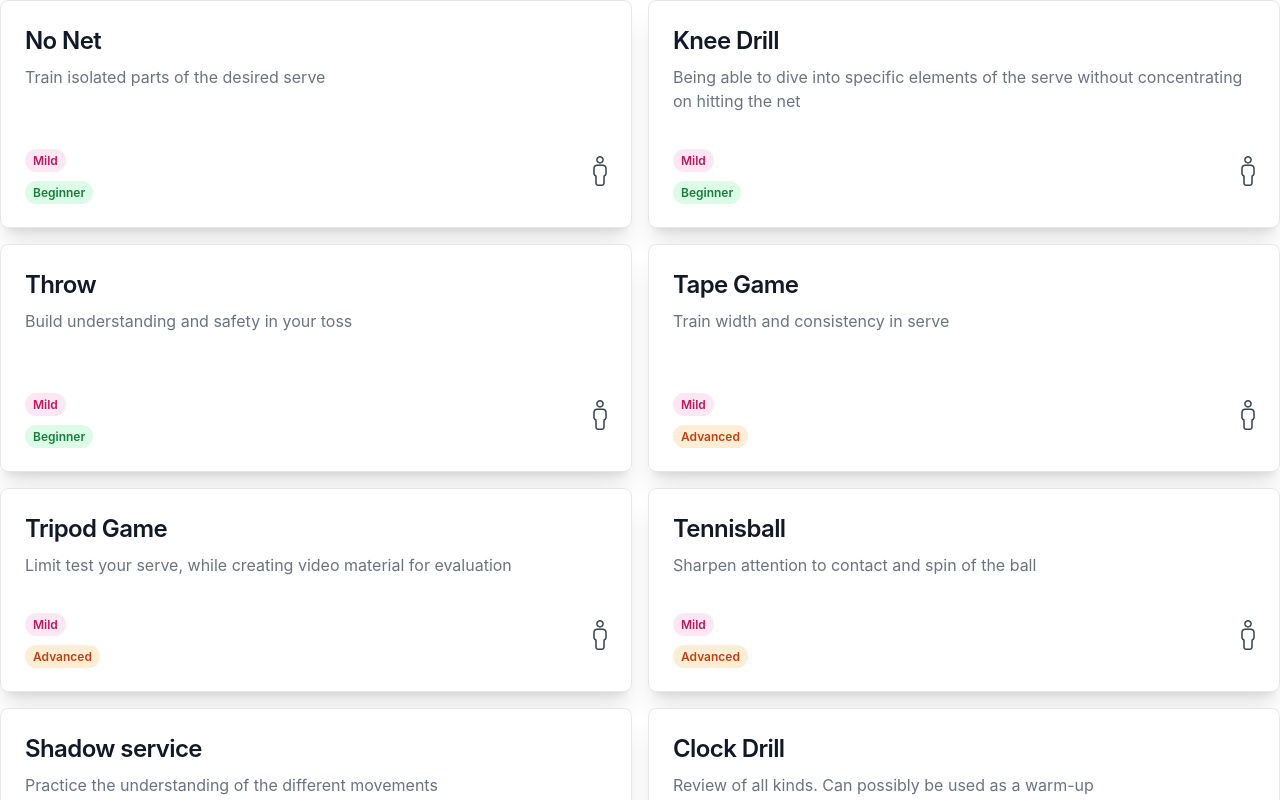
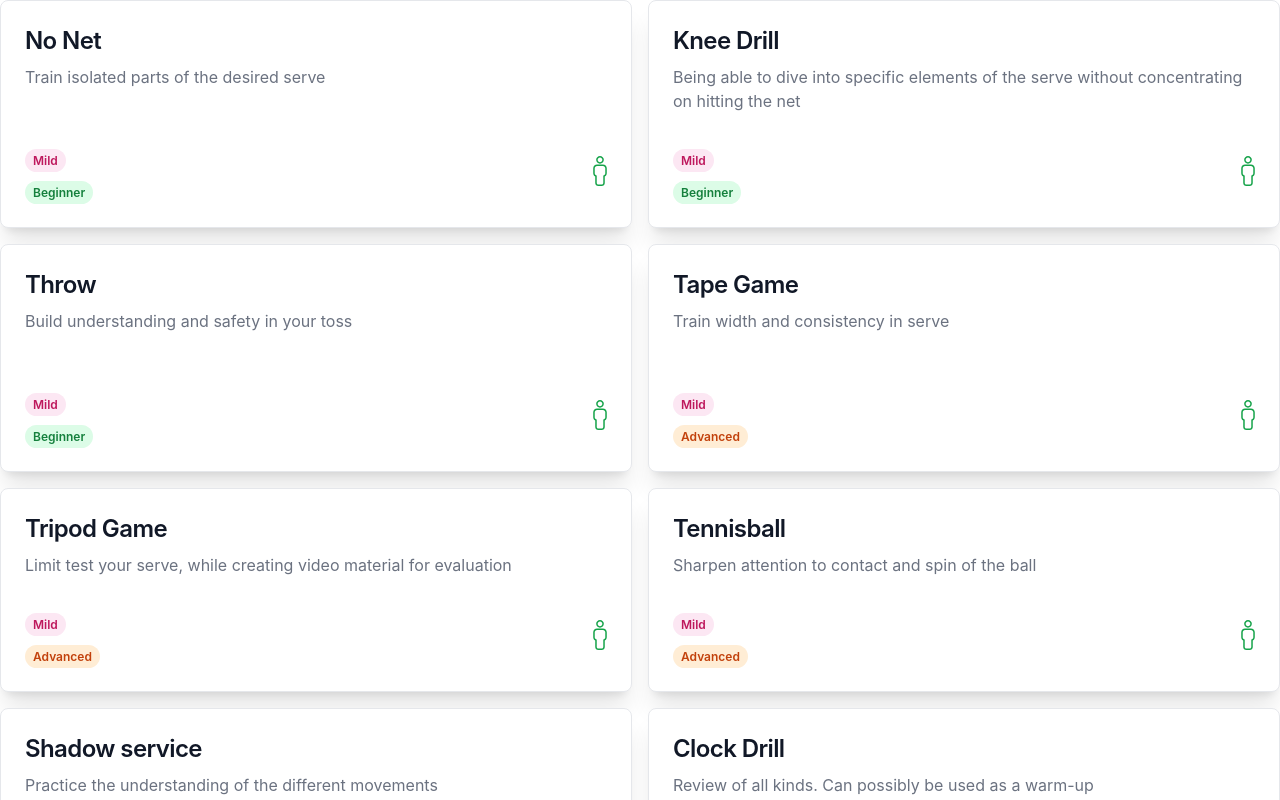
Before and after one commit to AndersSpringborg/learn.roundnet, a Next.js app: page /bible/Drills/overview in a window 1280 px wide. Shown: the top 800 px of the page. Built offline with nearby package versions, Linux system fonts and the light colour scheme.

Commit message:
participants are standard color, extra is secondary color

```diff
--- a/components/Drills/DrillOverview.tsx
+++ b/components/Drills/DrillOverview.tsx
@@ -5,11 +5,10 @@ const ParticipantLogo = ({extra = false}) => (
     <svg
         xmlns="http://www.w3.org/2000/svg"
         xmlnsXlink="http://www.w3.org/1999/xlink"
-        fill={extra ? "#8ad245" : "#374151"}
         height="30px"
         width="30px"
         viewBox="0 0 489.3 489.3"
-        className="-m-2"
+        className={"-m-2 "+ (extra ? "animate-pulse dark:fill-white fill:slate-300" : "fill-green-600")}
     >
         <g>
             <path
```
